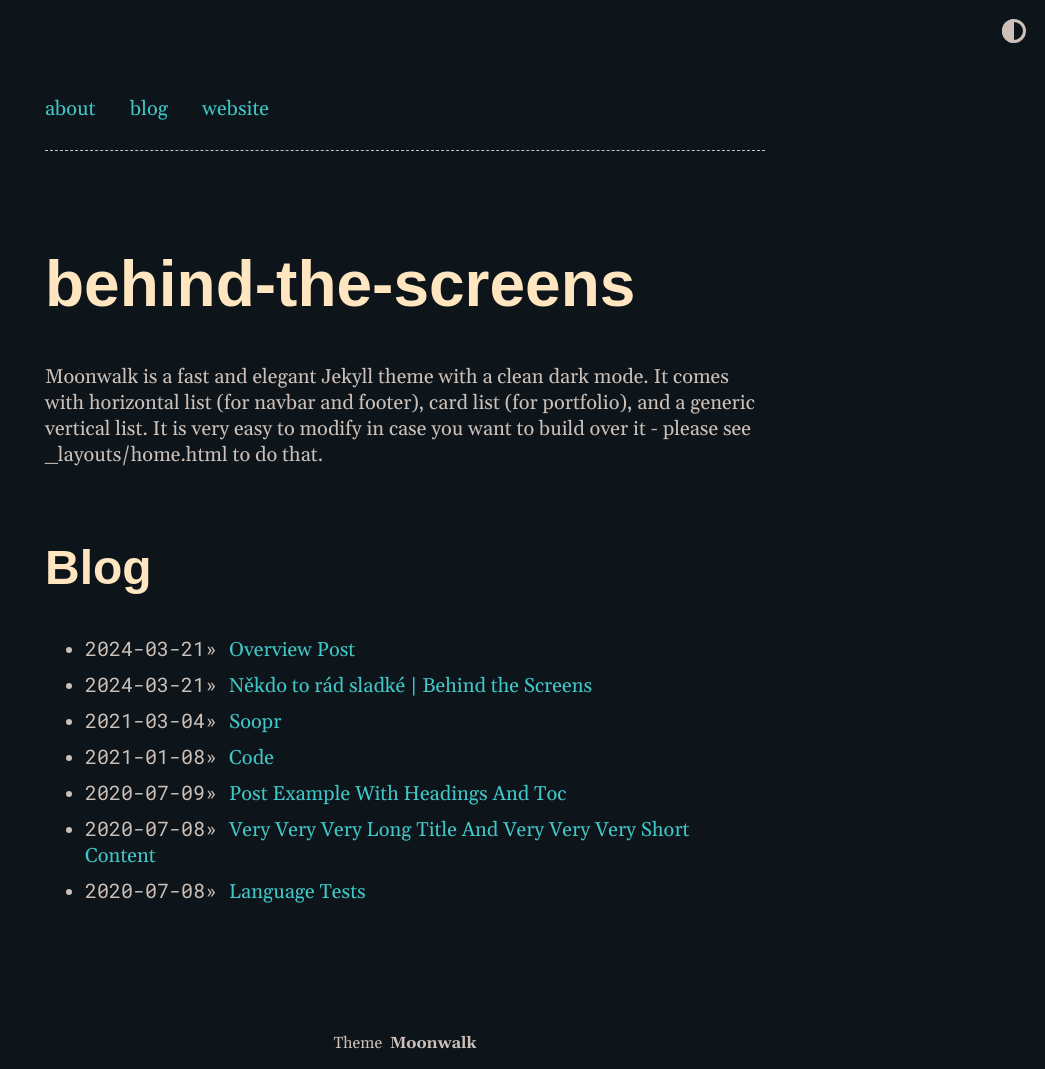
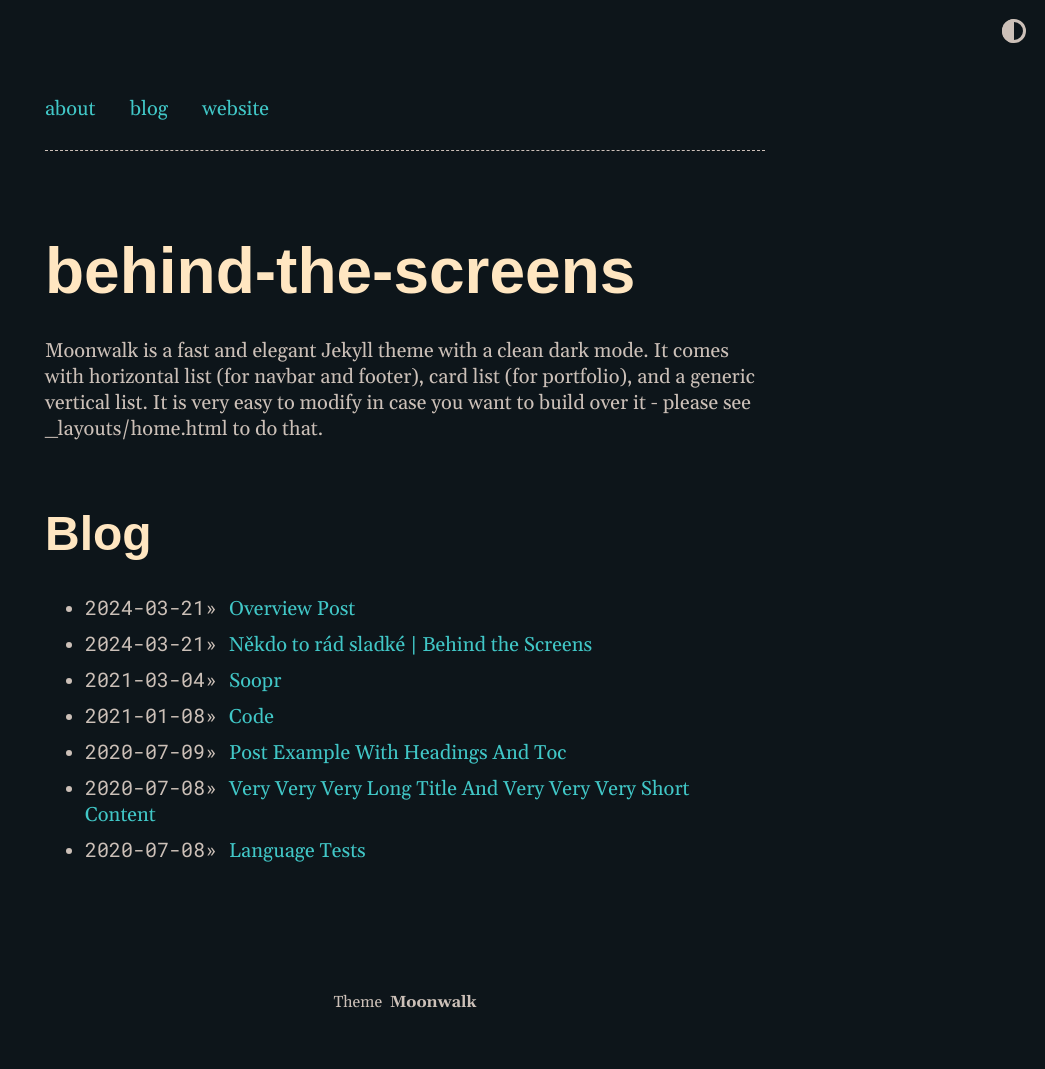
Before and after one commit to scherrer-txt/bts, a Jekyll site: the page built from index.md, in a window 1280 px wide. Shown: the whole page, without its empty margins (235-1280 px from the left). Built offline with Jekyll 4.4.1, drawn with Linux system fonts in a browser that asks for light colours; some web fonts are replaced; after the commit the page ends 1028 px from its top, so only the background shows below that.

Commit message:
Update moonwalk.scss

```diff
--- a/_sass/moonwalk.scss
+++ b/_sass/moonwalk.scss
@@ -2,7 +2,9 @@
 @import url('https://fonts.googleapis.com/css2?family=Gelasio:ital,wght@0,400;0,700;1,400;1,700&display=swap');
 @import url("https://use.typekit.net/ubc7mok.css");
 
-html { height: 100%; }
+html { height: 100%;
+  font-size: 16px;
+}
 
 body {
   font-family: "Gelasio", serif;
@@ -19,6 +21,7 @@ pre, code {
   font-family: "roc-grotesk-wide", sans-serif;
   font-size: 4.0rem;
   font-weight: 700;
+  line-height: 3rem;
   margin-top: 1.5em;
   margin-down: 1em;
 }
@@ -27,6 +30,7 @@ pre, code {
   font-family: "roc-grotesk-wide", sans-serif;
   font-size: 3.0rem;
   font-weight: 700;
+  line-height: 2.5rem;
   margin-top: 1.5em;
   margin-down: 1em;
 }
```
